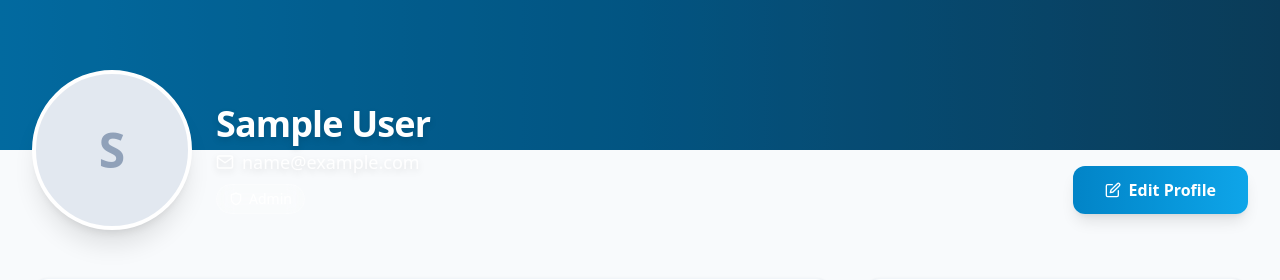
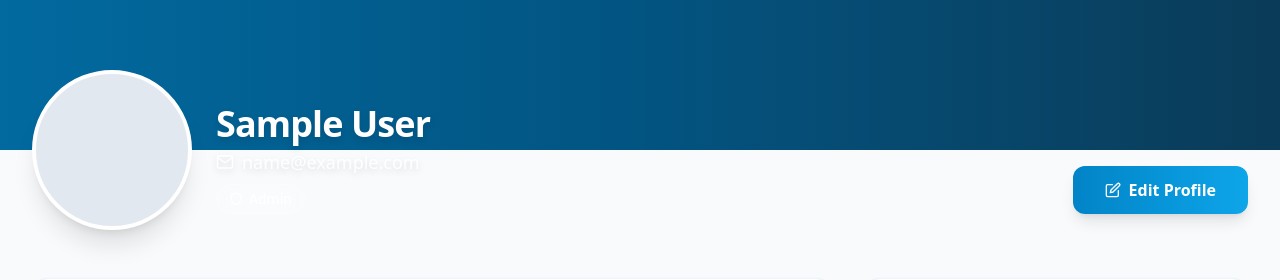
Before and after one commit to SluchCr7/Jobs-Website, a Next.js app in the folder Front/: page /Pages/Profile in a window 1280 px wide. Shown: the part 258-538 px from the top of the page. Built offline with nearby package versions, Linux system fonts and the light colour scheme; no server answers; sample sign-in values are in the browser's storage.

Commit message:
new update

```diff
--- a/Front/app/Pages/Profile/page.tsx
+++ b/Front/app/Pages/Profile/page.tsx
@@ -49,7 +49,7 @@ const UserProfilePage = () => {
             {/* Avatar */}
             <div className="flex-shrink-0 relative">
               <div className="w-40 h-40 rounded-full border-4 border-white dark:border-slate-800 shadow-xl overflow-hidden bg-slate-200 dark:bg-slate-700">
-                {user.avatar?.url ? (
+                {user.avatar?.url && (
                   <Image
                     src={user.avatar.url}
                     alt={user.name}
@@ -57,10 +57,6 @@ const UserProfilePage = () => {
                     height={160}
                     className="w-full h-full object-cover"
                   />
-                ) : (
-                  <div className="w-full h-full flex items-center justify-center text-slate-400 text-5xl font-bold">
-                    {user.name.charAt(0).toUpperCase()}
-                  </div>
                 )}
               </div>
             </div>
```
